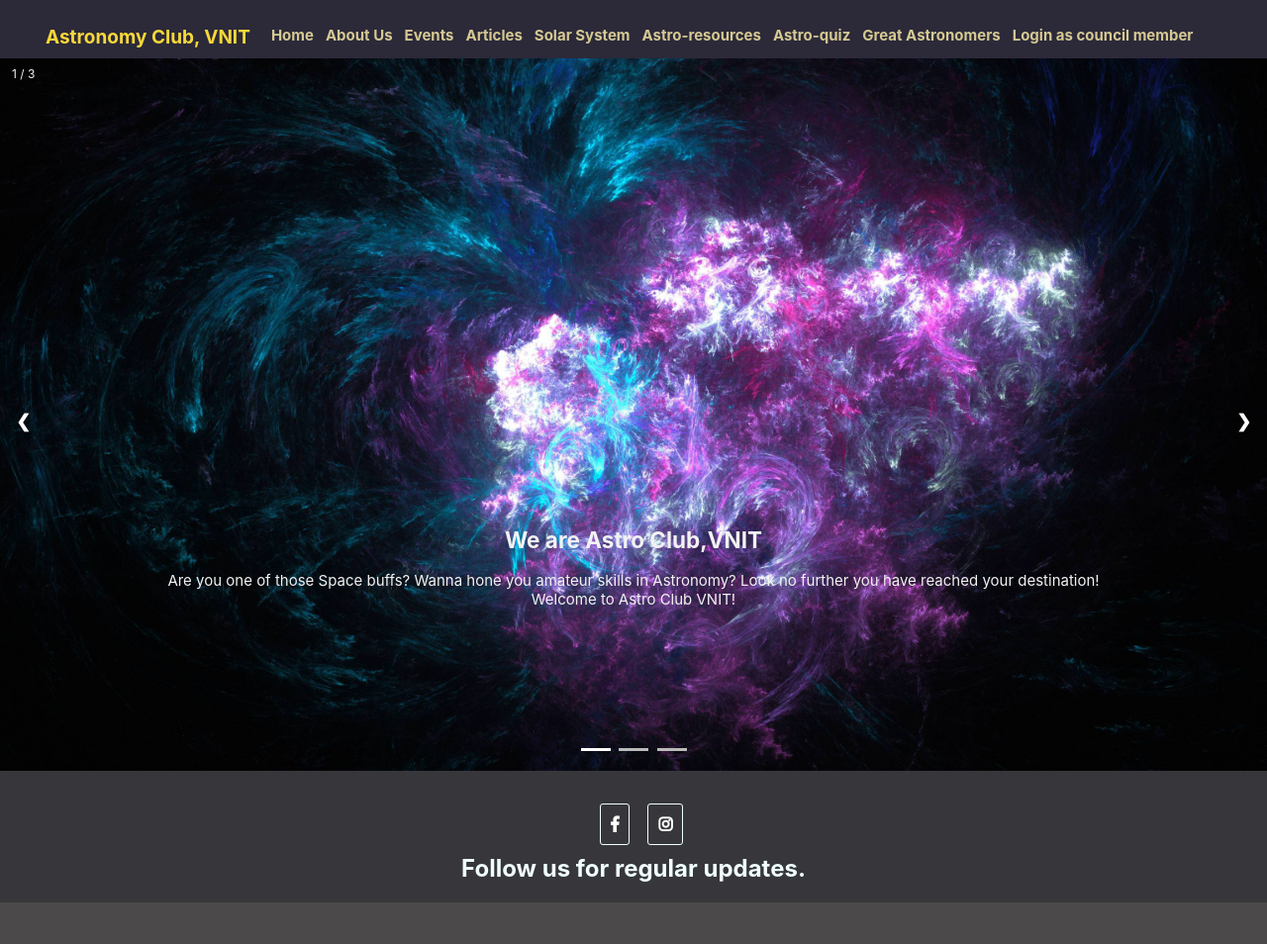
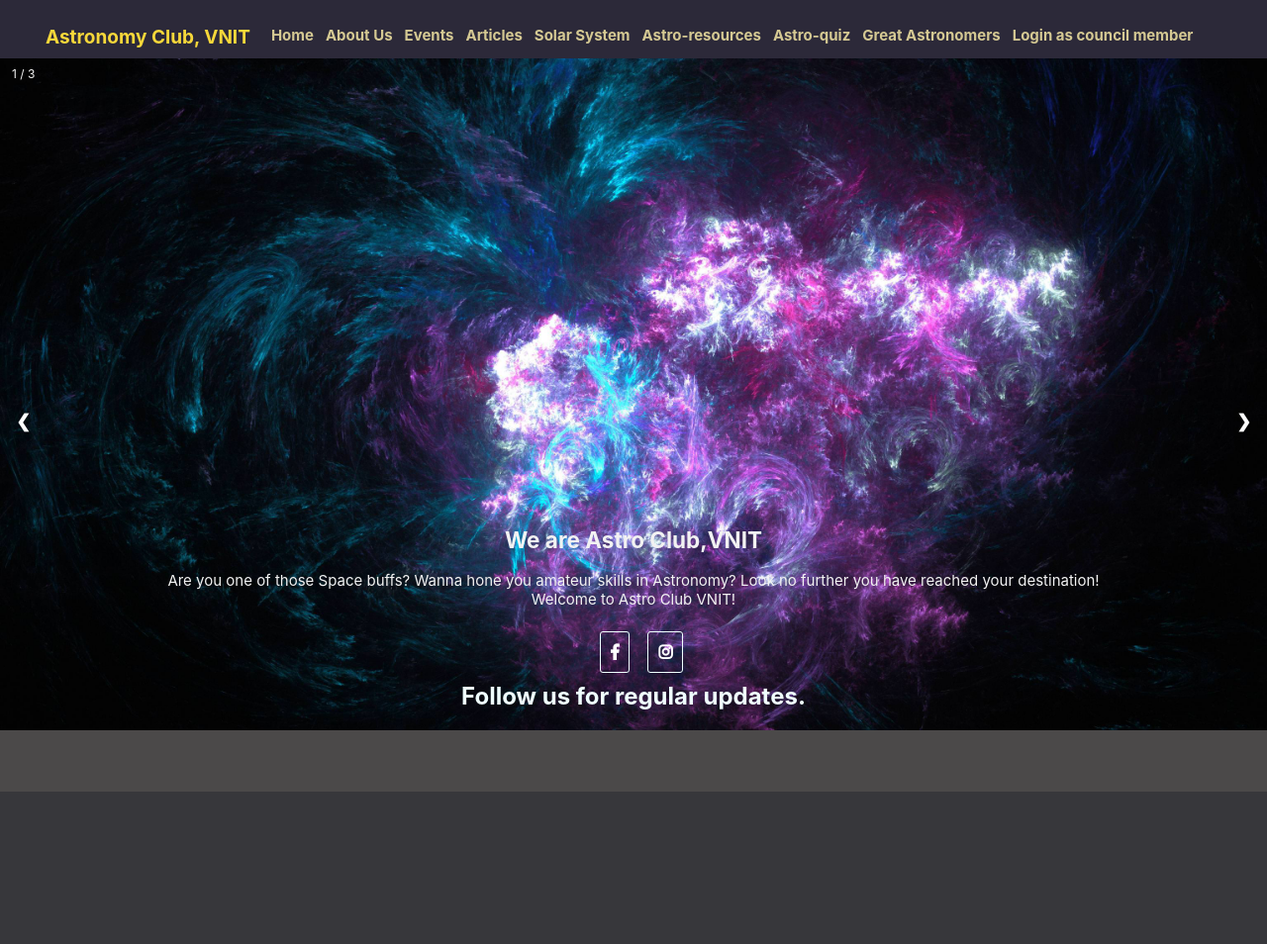
Before and after one commit to Zukaki/AstronomyClubTask1, a plain HTML site: page index.html in a window 1280 px wide. Shown: the whole page at 99% size. After the commit the page ends 924 px from the top, so only its background shows below. Drawn offline with Linux system fonts and the light colour scheme.

Commit message:
minor changes-footer

```diff
--- a/AstronomyR2.css
+++ b/AstronomyR2.css
@@ -4,6 +4,8 @@ body{
     margin: 0;
     font-family:-apple-system, BlinkMacSystemFont, 'Segoe UI', Roboto, Oxygen, Ubuntu, Cantarell, 'Open Sans', 'Helvetica Neue', sans-serif;
     background-color:  rgb(55, 55, 59);
+    min-height: 100vh;
+    padding-bottom: 101.3px;
     }
 
     .topnav {
@@ -254,3 +256,8 @@ body{
         background-attachment: fixed;
         background-size: cover;
     }
+    .footer{
+        position: absolute;
+        bottom: 0;
+        width: 100%;
+    }
```
Also changed, not shown: index.html (+1 -1 lines).
